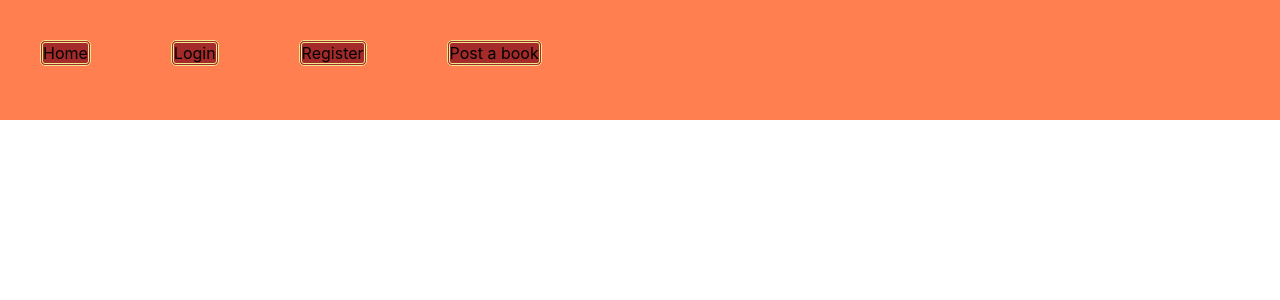
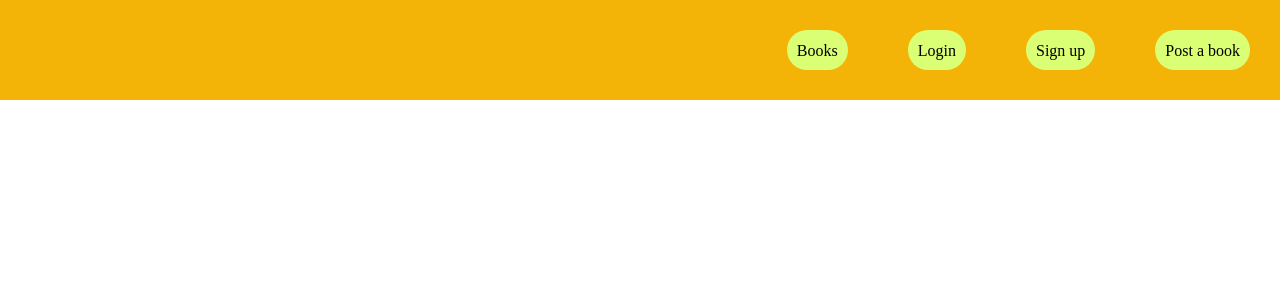
Before and after one commit to ggeorgiev98/Book-Forum, a React (Create React App) app: page / in a window 1280 px wide. Shown: the top 300 px of the page. Built offline with nearby package versions, Linux system fonts and the light colour scheme.

Commit message:
Header UI
Create header UI and fill with some dummy content for now.

```diff
--- a/src/components/header/index.js
+++ b/src/components/header/index.js
@@ -1,23 +1,21 @@
 import React from 'react';
-import bookshelf from '../../resources/bookshelf.jpg'
+import Link from '../link';
+import navigationUtility from '../../utility/navigationUtil.js';
+
 import styles from './index.module.css';
 
 const Header = () => {
+    const linksContent = navigationUtility();
     return (
-        <header className={styles.header} >
-            <div className={styles.navBar}>
-                <a className={styles.link}>Home</a>
-            </div>
-            <div className={styles.navBar}>
-                <a className={styles.link}>Login</a>
-            </div>
-            <div className={styles.navBar}>
-                <a className={styles.link}>Register</a>
-            </div>
-            <div className={styles.navBar}>
-                <a className={styles.link}>Post a book</a>
-            </div>
-        </header>
+        <nav className={styles.navigation} >
+            {
+                linksContent.map((x, index) => {
+                    return (
+                        <Link boxType='nav' linkType='nav' href={x.link} content={x.content} key={index}/>
+                    );
+                })
+            }
+        </nav>
     );
 };
 
--- a/src/components/header/index.module.css
+++ b/src/components/header/index.module.css
@@ -1,21 +1,6 @@
-.header {
+.navigation {
     width: 100%;
-    height: 120px;
-    background-color: coral;
+    height: 100px;
+    background-color: rgb(243, 180, 7);
+    position: fixed;
 }
-
-.navBar {
-    position: relative;
-    height: auto;
-    width: auto;
-    display: inline-block;
-    margin: 40px;
-    background-color: brown;
-    border-style: double;
-    border-radius: 5px;
-    border-color: khaki;
-}
-
-.link {
-    display: block;
-}
--- /dev/null
+++ b/src/components/link/index.js
@@ -0,0 +1,14 @@
+import React from 'react';
+
+import styles from './index.module.css';
+
+const Link = ({ boxType, linkType, link,content }) => {
+
+    return (
+        <div className={styles[`${boxType}-box`]}>
+            <a className={styles[`${linkType}-link`]} href={link}>{content}</a>
+        </div>
+    );
+};
+
+export default Link;
--- /dev/null
+++ b/src/components/link/index.module.css
@@ -0,0 +1,18 @@
+.nav-box {
+    display: block;
+    width: auto;
+    background-color: rgb(218, 255, 116);
+    float: right;
+    margin: 30px;
+    padding: 10px;
+    border-radius: 30px;
+}
+
+.nav-box:hover {
+    background: rgba(218, 255, 116, 0.74);
+    cursor: pointer;
+}
+
+.nav-link {
+    font-family: 'Architects Daughter', cursive;
+}
--- /dev/null
+++ b/src/utility/navigationUtil.js
@@ -0,0 +1,24 @@
+const navigationUtility = () => {
+    const navContent = [
+        {
+            content: 'Post a book',
+            link: '/post'
+        },
+        {
+            content: 'Sign up',
+            link: '/register'
+        },
+        {
+            content: 'Login',
+            link: '/login'
+        },
+        {
+            content: 'Books',
+            link: '/'
+        },
+    ];
+
+    return navContent;
+};
+
+export default navigationUtility;
```
